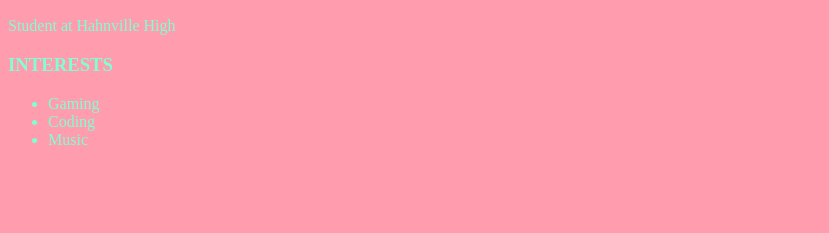
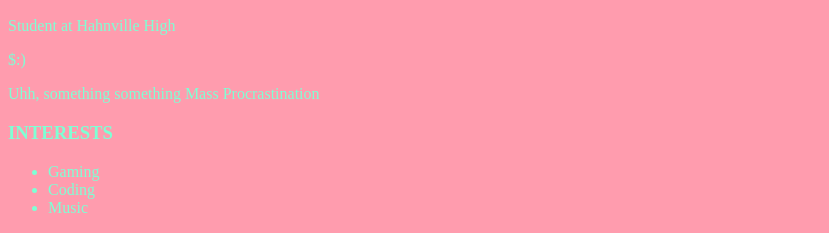
Before and after one commit to RichardLukeGrosIII/RichardLukeGrosIII.github.io, a plain HTML site: page index.html in a window 1280 px wide. Shown: the part 1171-1404 px from the top of the page, without its empty margins (0-829 px from the left). Before the commit the page ends 1336 px from the top, so only its background shows below. Drawn offline with Linux system fonts and the light colour scheme.

Commit message:
added some stuff to the page

```diff
--- a/index.html
+++ b/index.html
@@ -31,6 +31,8 @@
       <div class="content">
         <h2>Richard Gros</h2>
         <p>Student at Hahnville High</p>
+        <p>$:)</p>
+        <p>Uhh, something something Mass Procrastination</p>
         <div id="interests">
           <h3>INTERESTS</h3>
           <ul>
```
